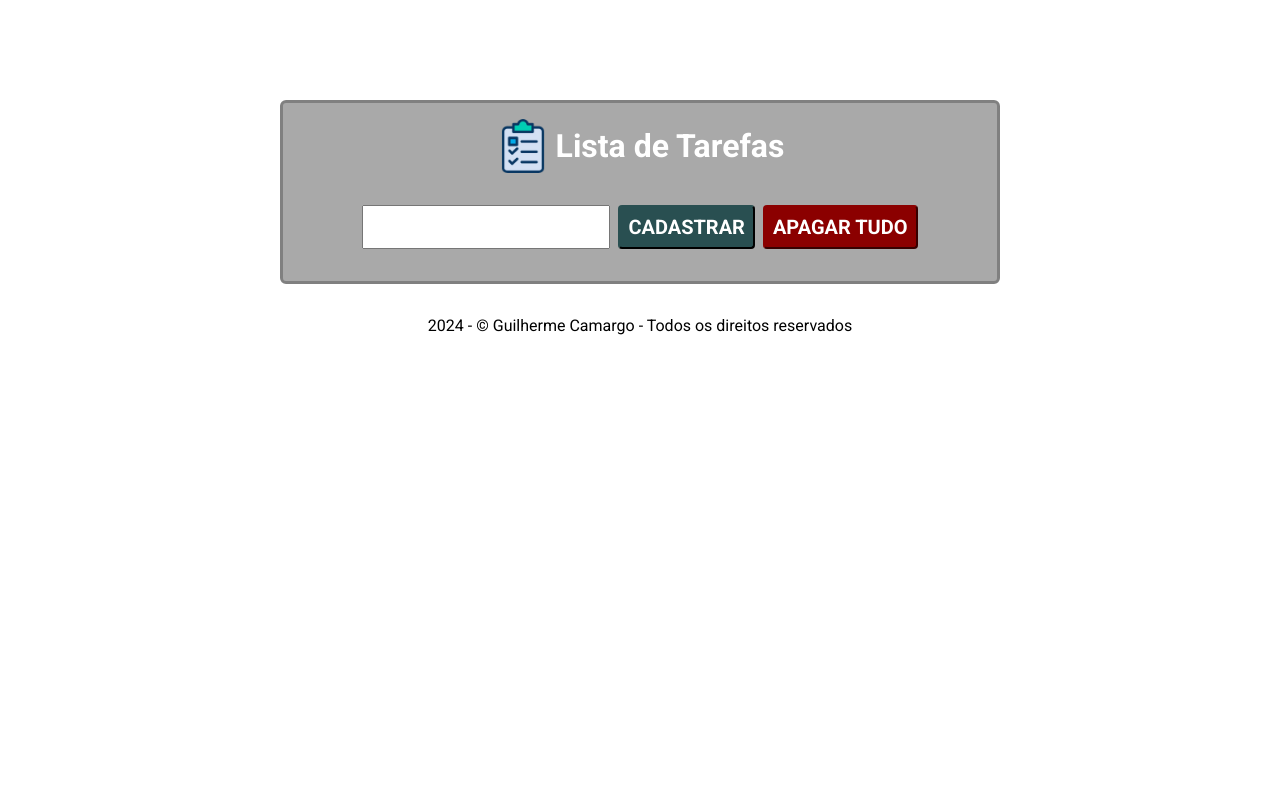
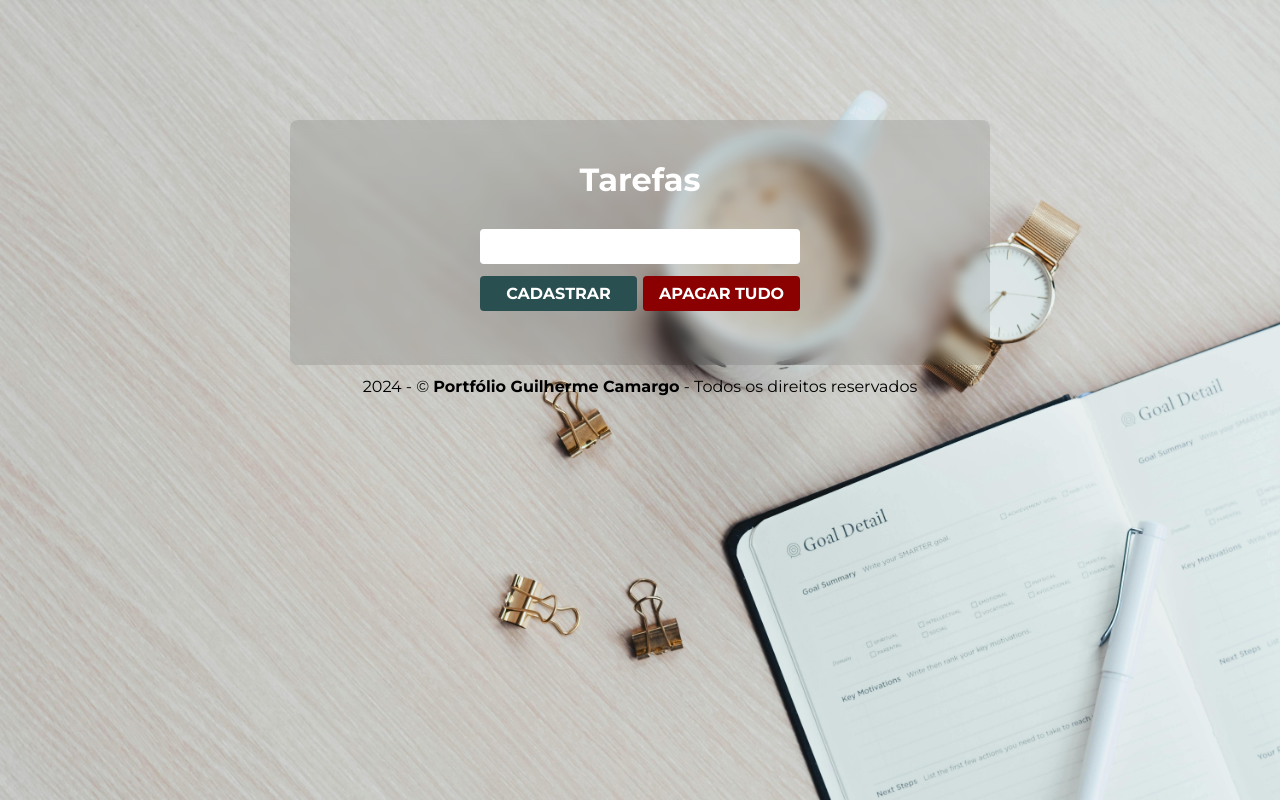
Before and after one commit to guicamargo19/lista_de_tarefas, a plain HTML site: page index.html in a window 1280 px wide. Drawn offline with nearby package versions, Linux system fonts and the light colour scheme.

Commit message:
Atualizado CSS e README.md

```diff
--- a/index.html
+++ b/index.html
@@ -3,35 +3,35 @@
 <head>
     <meta charset="UTF-8">
     <meta name="viewport" content="width=device-width, initial-scale=1.0">
-    <link rel="shortcut icon" href="assets/favicon.ico" type="image/x-icon">
+    <link rel="shortcut icon" href="assets/favicon.png" type="image/png">
     <title>Lista de Tarefas</title>
     <link rel="preconnect" href="https://fonts.googleapis.com">
     <link rel="preconnect" href="https://fonts.gstatic.com" crossorigin>
-    <link href="https://fonts.googleapis.com/css2?family=Roboto:wght@400;700&display=swap" rel="stylesheet">
+    <link href="https://fonts.googleapis.com/css2?family=Montserrat:ital,wght@0,100..900;1,100..900&display=swap" rel="stylesheet">
     <link rel="stylesheet" href="./style.css">
 </head>
 <body>
     <div class="container">
         <header>
-            <img src="./assets/lista.png" alt="Emoji de uma lista">
-            <h1>Lista de Tarefas</h1>
+            <h1>Tarefas</h1>
         </header>
 
         <form>
             <input type="text" id="tarefa" required alt="Tarefa">
-            <button type="submit" id="cadastrar">Cadastrar</button>
-            <button type="button" id="apagar">Apagar tudo</button>
+            <div class="buttons">
+                <button type="submit" id="cadastrar">Cadastrar</button>
+                <button type="button" id="apagar">Apagar tudo</button>
+            </div>
         </form>
         <ul class='link'>
             <li><a></a></li>
         </ul>
     </div>
-    <footer>
-        <div>
-            <p>
-                2024 - &copy; Guilherme Camargo - Todos os direitos reservados
-            </p>
-        </div>
+    <footer class="direitos">
+        <script>document.write(new Date().getFullYear());</script> - &copy;
+        <a href="https://portfolio-pink-omega-63.vercel.app/">
+            <strong>Portfólio Guilherme Camargo</strong>
+        </a> - Todos os direitos reservados
     </footer>
     <script src="https://code.jquery.com/jquery-3.7.1.min.js"></script>
     <script src="./main.js"></script>
--- a/style.css
+++ b/style.css
@@ -2,18 +2,29 @@
     padding: 0;
     margin: 0;
     box-sizing: border-box;
-    font-family: 'Roboto', sans-serif;
+    font-family: 'Montserrat', sans-serif;
+}
+
+body {
+    background-image: url('assets/tarefas.jpg');
+    background-size: cover;
+    background-repeat: no-repeat;
+    position: relative;
+    height: 100vh;
+    padding-top: 120px;
 }
 
 .container {
-    max-width: 720px;
+    max-width: 700px;
+    background-color: rgba(0, 0, 0, 0.1);
+    -webkit-backdrop-filter: blur(6px);
+    backdrop-filter: blur(6px);
+    border-radius: 8px;
+    z-index: 1;
+    padding: 40px;
+    width: 100%;
+    position: relative;
     margin: 0 auto;
-    width: 100%;
-    border-radius: 6px;
-    background-color: darkgray;
-    padding: 16px;
-    margin-top: 100px;
-    border: 3px solid gray;
 }
 
 .container h1 {
@@ -28,37 +39,45 @@ header {
     padding-bottom: 16px;
 }
 
-header img {
-    width: 60px;
-    padding-right: 6px;
-}
-
 form {
     width: 100%;
     display: flex;
+    flex-direction: column;
     justify-content: center;
     align-items: center;
-    padding: 16px;
+    padding: 14px;
 }
 
 form input {
-    font-size: 20px;
+    font-size: 16px;
     padding: 8px;
+    width: 320px;
+    margin-bottom: 12px;
+    border-radius: 4px;
+    border: none;
 }
 
 form input:focus {
-    outline-color: cadetblue;
+    outline-color: gray;
+}
+
+.buttons {
+    display: flex;
+    justify-content: space-between;
+    gap: 6px;
+    width: 320px;
 }
 
 form button {
-    font-size: 20px;
+    font-size: 16px;
+    width: 100%;
     text-transform: uppercase;
     font-weight: bold;
     padding: 8px;
-    margin-left: 8px;
     color: #fff;
+    cursor: pointer;
     background-color: rgb(41, 79, 81);
-    border-color: rgb(41, 79, 81);
+    border: none;
     border-radius: 4px;
 }
 
@@ -106,10 +125,17 @@ ul li a:hover {
     color: #000;
 }
 
-footer {
-    display: flex;
-    align-items: center;
-    justify-content: center;
-    padding: 16px 0;
-    margin-top: 16px;
+.direitos {
+    text-align: center;
+    padding-top: 12px;
 }
+
+.direitos a {
+    text-decoration: none;
+    color: black;
+}
+
+.direitos a:hover {
+    text-decoration: none;
+    color: #708090;
+}
```
Also changed, not shown: assets/favicon.ico (deleted), assets/favicon.png (added), assets/lista.png (deleted), assets/tarefas.jpg (added), assets/tarefas.png (deleted), 3 other files.
